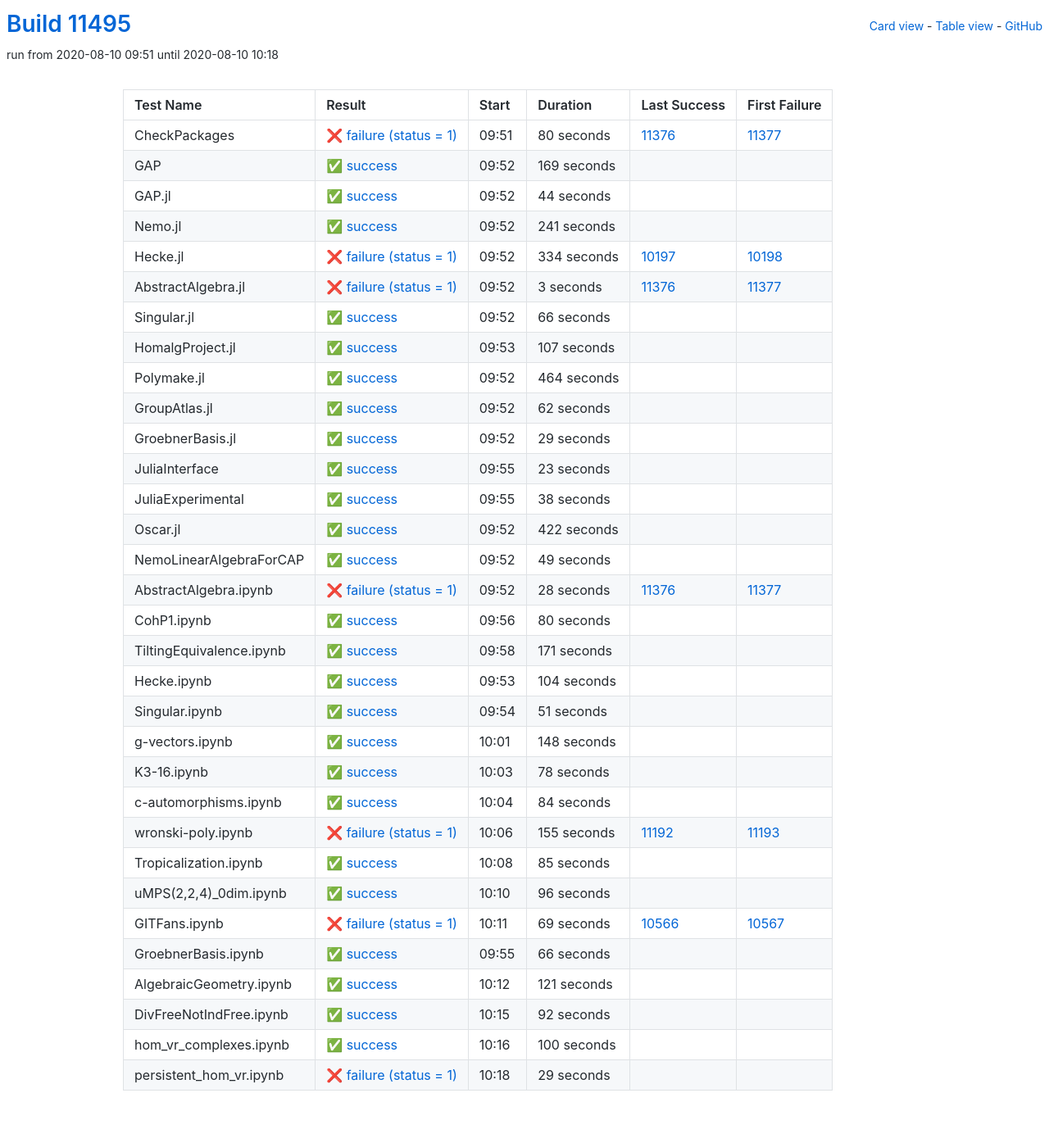
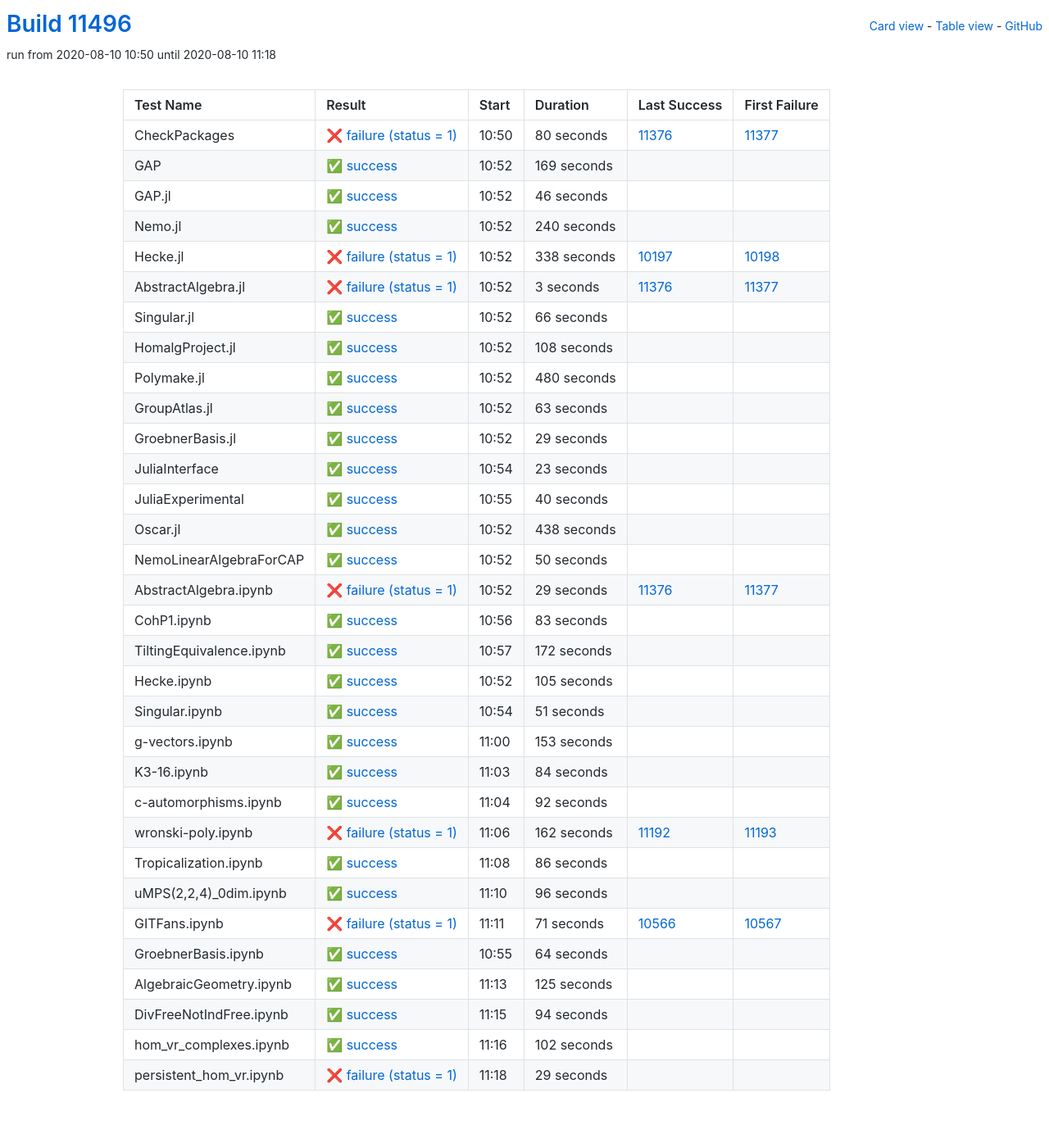
Before and after one commit to oscar-system/oscar-ci-status, a Jekyll site: the page built from table.html, in a window 1280 px wide. Shown: the whole page at 82% size. Built offline with Jekyll 4.4.1, drawn with Linux system fonts in a browser that asks for light colours.

Commit message:
Build #11496

```diff
--- a/_data/ci.yml
+++ b/_data/ci.yml
@@ -1,6 +1,6 @@
 ---
-build: 11495
-build_url: https://oscarci.mathematik.uni-kl.de/job/oscar/11495/
+build: 11496
+build_url: https://oscarci.mathematik.uni-kl.de/job/oscar/11496/
 job: oscar
 organization: oscar-system
 repo: oscar-ci-status
@@ -8,8 +8,8 @@
 tests:
 - name: CheckPackages
   id: checkpackages
-  log: https://oscarci.mathematik.uni-kl.de/job/oscar/11495/artifact/logs/build-11495/CheckPackages.log
-  start: 2020-08-10 09:51
+  log: https://oscarci.mathematik.uni-kl.de/job/oscar/11496/artifact/logs/build-11496/CheckPackages.log
+  start: 2020-08-10 10:50
   success: false
   exitcode: 1
   status: failure
@@ -20,8 +20,8 @@
   first_failure_url: https://oscarci.mathematik.uni-kl.de/job/oscar/11377/
 - name: GAP
   id: gap
-  log: https://oscarci.mathematik.uni-kl.de/job/oscar/11495/artifact/logs/build-11495/GAP.log
-  start: 2020-08-10 09:52
+  log: https://oscarci.mathematik.uni-kl.de/job/oscar/11496/artifact/logs/build-11496/GAP.log
+  start: 2020-08-10 10:52
   success: true
   exitcode: 0
   status: success
@@ -32,44 +32,44 @@
   first_failure_url:
 - name: GAP.jl
   id: gap-jl
-  log: https://oscarci.mathematik.uni-kl.de/job/oscar/11495/artifact/logs/build-11495/GAP.jl.log
-  start: 2020-08-10 09:52
+  log: https://oscarci.mathematik.uni-kl.de/job/oscar/11496/artifact/logs/build-11496/GAP.jl.log
+  start: 2020-08-10 10:52
   success: true
   exitcode: 0
   status: success
-  duration: 44
+  duration: 46
   last_success: false
   last_success_url:
   first_failure: false
   first_failure_url:
 - name: Nemo.jl
   id: nemo-jl
-  log: https://oscarci.mathematik.uni-kl.de/job/oscar/11495/artifact/logs/build-11495/Nemo.jl.log
-  start: 2020-08-10 09:52
+  log: https://oscarci.mathematik.uni-kl.de/job/oscar/11496/artifact/logs/build-11496/Nemo.jl.log
+  start: 2020-08-10 10:52
   success: true
   exitcode: 0
   status: success
-  duration: 241
+  duration: 240
   last_success: false
   last_success_url:
   first_failure: false
   first_failure_url:
 - name: Hecke.jl
   id: hecke-jl
-  log: https://oscarci.mathematik.uni-kl.de/job/oscar/11495/artifact/logs/build-11495/Hecke.jl.log
-  start: 2020-08-10 09:52
+  log: https://oscarci.mathematik.uni-kl.de/job/oscar/11496/artifact/logs/build-11496/Hecke.jl.log
+  start: 2020-08-10 10:52
   success: false
   exitcode: 1
   status: failure
-  duration: 334
+  duration: 338
   last_success: 10197
   last_success_url: https://oscarci.mathematik.uni-kl.de/job/oscar/10197/
   first_failure: 10198
   first_failure_url: https://oscarci.mathematik.uni-kl.de/job/oscar/10198/
 - name: AbstractAlgebra.jl
   id: abstractalgebra-jl
-  log: https://oscarci.mathematik.uni-kl.de/job/oscar/11495/artifact/logs/build-11495/AbstractAlgebra.jl.log
-  start: 2020-08-10 09:52
+  log: https://oscarci.mathematik.uni-kl.de/job/oscar/11496/artifact/logs/build-11496/AbstractAlgebra.jl.log
+  start: 2020-08-10 10:52
   success: false
   exitcode: 1
   status: failure
@@ -80,8 +80,8 @@
   first_failure_url: https://oscarci.mathematik.uni-kl.de/job/oscar/11377/
 - name: Singular.jl
   id: singular-jl
-  log: https://oscarci.mathematik.uni-kl.de/job/oscar/11495/artifact/logs/build-11495/Singular.jl.log
-  start: 2020-08-10 09:52
+  log: https://oscarci.mathematik.uni-kl.de/job/oscar/11496/artifact/logs/build-11496/Singular.jl.log
+  start: 2020-08-10 10:52
   success: true
   exitcode: 0
   status: success
@@ -92,44 +92,44 @@
   first_failure_url:
 - name: HomalgProject.jl
   id: homalgproject-jl
-  log: https://oscarci.mathematik.uni-kl.de/job/oscar/11495/artifact/logs/build-11495/HomalgProject.jl.log
-  start: 2020-08-10 09:53
+  log: https://oscarci.mathematik.uni-kl.de/job/oscar/11496/artifact/logs/build-11496/HomalgProject.jl.log
+  start: 2020-08-10 10:52
   success: true
   exitcode: 0
   status: success
-  duration: 107
+  duration: 108
   last_success: false
   last_success_url:
   first_failure: false
   first_failure_url:
 - name: Polymake.jl
   id: polymake-jl
-  log: https://oscarci.mathematik.uni-kl.de/job/oscar/11495/artifact/logs/build-11495/Polymake.jl.log
-  start: 2020-08-10 09:52
+  log: https://oscarci.mathematik.uni-kl.de/job/oscar/11496/artifact/logs/build-11496/Polymake.jl.log
+  start: 2020-08-10 10:52
   success: true
   exitcode: 0
   status: success
-  duration: 464
+  duration: 480
   last_success: false
   last_success_url:
   first_failure: false
   first_failure_url:
 - name: GroupAtlas.jl
   id: groupatlas-jl
-  log: https://oscarci.mathematik.uni-kl.de/job/oscar/11495/artifact/logs/build-11495/GroupAtlas.jl.log
-  start: 2020-08-10 09:52
+  log: https://oscarci.mathematik.uni-kl.de/job/oscar/11496/artifact/logs/build-11496/GroupAtlas.jl.log
+  start: 2020-08-10 10:52
   success: true
   exitcode: 0
   status: success
-  duration: 62
+  duration: 63
   last_success: false
   last_success_url:
   first_failure: false
   first_failure_url:
 - name: GroebnerBasis.jl
   id: groebnerbasis-jl
-  log: https://oscarci.mathematik.uni-kl.de/job/oscar/11495/artifact/logs/build-11495/GroebnerBasis.jl.log
-  start: 2020-08-10 09:52
+  log: https://oscarci.mathematik.uni-kl.de/job/oscar/11496/artifact/logs/build-11496/GroebnerBasis.jl.log
+  start: 2020-08-10 10:52
   success: true
   exitcode: 0
   status: success
@@ -140,8 +140,8 @@
   first_failure_url:
 - name: JuliaInterface
   id: juliainterface
-  log: https://oscarci.mathematik.uni-kl.de/job/oscar/11495/artifact/logs/build-11495/JuliaInterface.log
-  start: 2020-08-10 09:55
+  log: https://oscarci.mathematik.uni-kl.de/job/oscar/11496/artifact/logs/build-11496/JuliaInterface.log
+  start: 2020-08-10 10:54
   success: true
   exitcode: 0
   status: success
@@ -152,92 +152,92 @@
   first_failure_url:
 - name: JuliaExperimental
   id: juliaexperimental
-  log: https://oscarci.mathematik.uni-kl.de/job/oscar/11495/artifact/logs/build-11495/JuliaExperimental.log
-  start: 2020-08-10 09:55
+  log: https://oscarci.mathematik.uni-kl.de/job/oscar/11496/artifact/logs/build-11496/JuliaExperimental.log
+  start: 2020-08-10 10:55
   success: true
   exitcode: 0
   status: success
-  duration: 38
+  duration: 40
   last_success: false
   last_success_url:
   first_failure: false
   first_failure_url:
 - name: Oscar.jl
   id: oscar-jl
-  log: https://oscarci.mathematik.uni-kl.de/job/oscar/11495/artifact/logs/build-11495/Oscar.jl.log
-  start: 2020-08-10 09:52
+  log: https://oscarci.mathematik.uni-kl.de/job/oscar/11496/artifact/logs/build-11496/Oscar.jl.log
+  start: 2020-08-10 10:52
   success: true
   exitcode: 0
   status: success
-  duration: 422
+  duration: 438
   last_success: false
   last_success_url:
   first_failure: false
   first_failure_url:
 - name: NemoLinearAlgebraForCAP
   id: nemolinearalgebraforcap
-  log: https://oscarci.mathematik.uni-kl.de/job/oscar/11495/artifact/logs/build-11495/NemoLinearAlgebraForCAP.log
-  start: 2020-08-10 09:52
+  log: https://oscarci.mathematik.uni-kl.de/job/oscar/11496/artifact/logs/build-11496/NemoLinearAlgebraForCAP.log
+  start: 2020-08-10 10:52
   success: true
   exitcode: 0
   status: success
-  duration: 49
+  duration: 50
   last_success: false
   last_success_url:
   first_failure: false
   first_failure_url:
 - name: AbstractAlgebra.ipynb
   id: abstractalgebra-ipynb
-  log: https://oscarci.mathematik.uni-kl.de/job/oscar/11495/artifact/logs/build-11495/AbstractAlgebra.ipynb.log
-  start: 2020-08-10 09:52
+  log: https://oscarci.mathematik.uni-kl.de/job/oscar/11496/artifact/logs/build-11496/AbstractAlgebra.ipynb.log
+  start: 2020-08-10 10:52
   success: false
   exitcode: 1
   status: failure
-  duration: 28
+  duration: 29
   last_success: 11376
   last_success_url: https://oscarci.mathematik.uni-kl.de/job/oscar/11376/
   first_failure: 11377
   first_failure_url: https://oscarci.mathematik.uni-kl.de/job/oscar/11377/
 - name: CohP1.ipynb
   id: cohp1-ipynb
-  log: https://oscarci.mathematik.uni-kl.de/job/oscar/11495/artifact/logs/build-11495/CohP1.ipynb.log
-  start: 2020-08-10 09:56
+  log: https://oscarci.mathematik.uni-kl.de/job/oscar/11496/artifact/logs/build-11496/CohP1.ipynb.log
+  start: 2020-08-10 10:56
   success: true
   exitcode: 0
   status: success
-  duration: 80
+  duration: 83
   last_success: false
   last_success_url:
   first_failure: false
   first_failure_url:
 - name: TiltingEquivalence.ipynb
   id: tiltingequivalence-ipynb
-  log: https://oscarci.mathematik.uni-kl.de/job/oscar/11495/artifact/logs/build-11495/TiltingEquivalence.ipynb.log
-  start: 2020-08-10 09:58
+  log: https://oscarci.mathematik.uni-kl.de/job/oscar/11496/artifact/logs/build-11496/TiltingEquivalence.ipynb.log
+  start: 2020-08-10 10:57
   success: true
   exitcode: 0
   status: success
-  duration: 171
+  duration: 172
   last_success: false
   last_success_url:
   first_failure: false
   first_failure_url:
 - name: Hecke.ipynb
   id: hecke-ipynb
-  log: https://oscarci.mathematik.uni-kl.de/job/oscar/11495/artifact/logs/build-11495/Hecke.ipynb.log
-  start: 2020-08-10 09:53
+  log: https://oscarci.mathematik.uni-kl.de/job/oscar/11496/artifact/logs/build-11496/Hecke.ipynb.log
+  start: 2020-08-10 10:52
   success: true
   exitcode: 0
   status: success
-  duration: 104
+  duration: 105
   last_success: false
   last_success_url:
   first_failure: false
   first_failure_url:
 - name: Singular.ipynb
   id: singular-ipynb
-  log: https://oscarci.mathematik.uni-kl.de/job/oscar/11495/artifact/logs/build-11495/Singular.ipynb.log
-  start: 2020-08-10 09:54
+  log: https://oscarci.mathematik.uni-kl.de/job/oscar/11496/artifact/logs/build-11496/Singular.ipynb.log
+  start: 2020-08-10 10:54
   success: true
   exitcode: 0
   status: success
@@ -248,32 +248,20 @@
   first_failure_url:
 - name: g-vectors.ipynb
   id: g-vectors-ipynb
-  log: https://oscarci.mathematik.uni-kl.de/job/oscar/11495/artifact/logs/build-11495/g-vectors.ipynb.log
-  start: 2020-08-10 10:01
+  log: https://oscarci.mathematik.uni-kl.de/job/oscar/11496/artifact/logs/build-11496/g-vectors.ipynb.log
+  start: 2020-08-10 11:00
   success: true
   exitcode: 0
   status: success
-  duration: 148
+  duration: 153
   last_success: false
   last_success_url:
   first_failure: false
   first_failure_url:
 - name: K3-16.ipynb
   id: k3-16-ipynb
-  log: https://oscarci.mathematik.uni-kl.de/job/oscar/11495/artifact/logs/build-11495/K3-16.ipynb.log
-  start: 2020-08-10 10:03
-  success: true
-  exitcode: 0
-  status: success
-  duration: 78
-  last_success: false
-  last_success_url:
-  first_failure: false
-  first_failure_url:
-- name: c-automorphisms.ipynb
-  id: c-automorphisms-ipynb
-  log: https://oscarci.mathematik.uni-kl.de/job/oscar/11495/artifact/logs/build-11495/c-automorphisms.ipynb.log
-  start: 2020-08-10 10:04
+  log: https://oscarci.mathematik.uni-kl.de/job/oscar/11496/artifact/logs/build-11496/K3-16.ipynb.log
+  start: 2020-08-10 11:03
   success: true
   exitcode: 0
   status: success
@@ -282,34 +270,46 @@
   last_success_url:
   first_failure: false
   first_failure_url:
+- name: c-automorphisms.ipynb
+  id: c-automorphisms-ipynb
+  log: https://oscarci.mathematik.uni-kl.de/job/oscar/11496/artifact/logs/build-11496/c-automorphisms.ipynb.log
+  start: 2020-08-10 11:04
+  success: true
+  exitcode: 0
+  status: success
+  duration: 92
+  last_success: false
+  last_success_url:
+  first_failure: false
+  first_failure_url:
 - name: wronski-poly.ipynb
   id: wronski-poly-ipynb
-  log: https://oscarci.mathematik.uni-kl.de/job/oscar/11495/artifact/logs/build-11495/wronski-poly.ipynb.log
-  start: 2020-08-10 10:06
+  log: https://oscarci.mathematik.uni-kl.de/job/oscar/11496/artifact/logs/build-11496/wronski-poly.ipynb.log
+  start: 2020-08-10 11:06
   success: false
   exitcode: 1
   status: failure
-  duration: 155
+  duration: 162
   last_success: 11192
   last_success_url: https://oscarci.mathematik.uni-kl.de/job/oscar/11192/
   first_failure: 11193
   first_failure_url: https://oscarci.mathematik.uni-kl.de/job/oscar/11193/
 - name: Tropicalization.ipynb
   id: tropicalization-ipynb
-  log: https://oscarci.mathematik.uni-kl.de/job/oscar/11495/artifact/logs/build-11495/Tropicalization.ipynb.log
-  start: 2020-08-10 10:08
+  log: https://oscarci.mathematik.uni-kl.de/job/oscar/11496/artifact/logs/build-11496/Tropicalization.ipynb.log
+  start: 2020-08-10 11:08
   success: true
   exitcode: 0
   status: success
-  duration: 85
+  duration: 86
   last_success: false
   last_success_url:
   first_failure: false
   first_failure_url:
 - name: uMPS(2,2,4)_0dim.ipynb
   id: umps-2-2-4-0dim-ipynb
-  log: https://oscarci.mathematik.uni-kl.de/job/oscar/11495/artifact/logs/build-11495/uMPS-2-2-4-_0dim.ipynb.log
-  start: 2020-08-10 10:10
+  log: https://oscarci.mathematik.uni-kl.de/job/oscar/11496/artifact/logs/build-11496/uMPS-2-2-4-_0dim.ipynb.log
+  start: 2020-08-10 11:10
   success: true
   exitcode: 0
   status: success
@@ -320,68 +320,68 @@
   first_failure_url:
 - name: GITFans.ipynb
   id: gitfans-ipynb
-  log: https://oscarci.mathematik.uni-kl.de/job/oscar/11495/artifact/logs/build-11495/GITFans.ipynb.log
-  start: 2020-08-10 10:11
+  log: https://oscarci.mathematik.uni-kl.de/job/oscar/11496/artifact/logs/build-11496/GITFans.ipynb.log
+  start: 2020-08-10 11:11
   success: false
   exitcode: 1
   status: failure
-  duration: 69
+  duration: 71
   last_success: 10566
   last_success_url: https://oscarci.mathematik.uni-kl.de/job/oscar/10566/
   first_failure: 10567
   first_failure_url: https://oscarci.mathematik.uni-kl.de/job/oscar/10567/
 - name: GroebnerBasis.ipynb
   id: groebnerbasis-ipynb
-  log: https://oscarci.mathematik.uni-kl.de/job/oscar/11495/artifact/logs/build-11495/GroebnerBasis.ipynb.log
-  start: 2020-08-10 09:55
+  log: https://oscarci.mathematik.uni-kl.de/job/oscar/11496/artifact/logs/build-11496/GroebnerBasis.ipynb.log
+  start: 2020-08-10 10:55
   success: true
   exitcode: 0
   status: success
-  duration: 66
+  duration: 64
   last_success: false
   last_success_url:
   first_failure: false
   first_failure_url:
 - name: AlgebraicGeometry.ipynb
   id: algebraicgeometry-ipynb
-  log: https://oscarci.mathematik.uni-kl.de/job/oscar/11495/artifact/logs/build-11495/AlgebraicGeometry.ipynb.log
-  start: 2020-08-10 10:12
+  log: https://oscarci.mathematik.uni-kl.de/job/oscar/11496/artifact/logs/build-11496/AlgebraicGeometry.ipynb.log
+  start: 2020-08-10 11:13
   success: true
   exitcode: 0
   status: success
-  duration: 121
+  duration: 125
   last_success: false
   last_success_url:
   first_failure: false
   first_failure_url:
 - name: DivFreeNotIndFree.ipynb
   id: divfreenotindfree-ipynb
-  log: https://oscarci.mathematik.uni-kl.de/job/oscar/11495/artifact/logs/build-11495/DivFreeNotIndFree.ipynb.log
-  start: 2020-08-10 10:15
+  log: https://oscarci.mathematik.uni-kl.de/job/oscar/11496/artifact/logs/build-11496/DivFreeNotIndFree.ipynb.log
+  start: 2020-08-10 11:15
   success: true
   exitcode: 0
   status: success
-  duration: 92
+  duration: 94
   last_success: false
   last_success_url:
   first_failure: false
   first_failure_url:
 - name: hom_vr_complexes.ipynb
   id: hom-vr-complexes-ipynb
-  log: https://oscarci.mathematik.uni-kl.de/job/oscar/11495/artifact/logs/build-11495/hom_vr_complexes.ipynb.log
-  start: 2020-08-10 10:16
+  log: https://oscarci.mathematik.uni-kl.de/job/oscar/11496/artifact/logs/build-11496/hom_vr_complexes.ipynb.log
+  start: 2020-08-10 11:16
   success: true
   exitcode: 0
   status: success
-  duration: 100
+  duration: 102
   last_success: false
   last_success_url:
   first_failure: false
   first_failure_url:
 - name: persistent_hom_vr.ipynb
   id: persistent-hom-vr-ipynb
-  log: https://oscarci.mathematik.uni-kl.de/job/oscar/11495/artifact/logs/build-11495/persistent_hom_vr.ipynb.log
-  start: 2020-08-10 10:18
+  log: https://oscarci.mathematik.uni-kl.de/job/oscar/11496/artifact/logs/build-11496/persistent_hom_vr.ipynb.log
+  start: 2020-08-10 11:18
   success: false
   exitcode: 1
   status: failure
```
Also changed, not shown: README.md.
